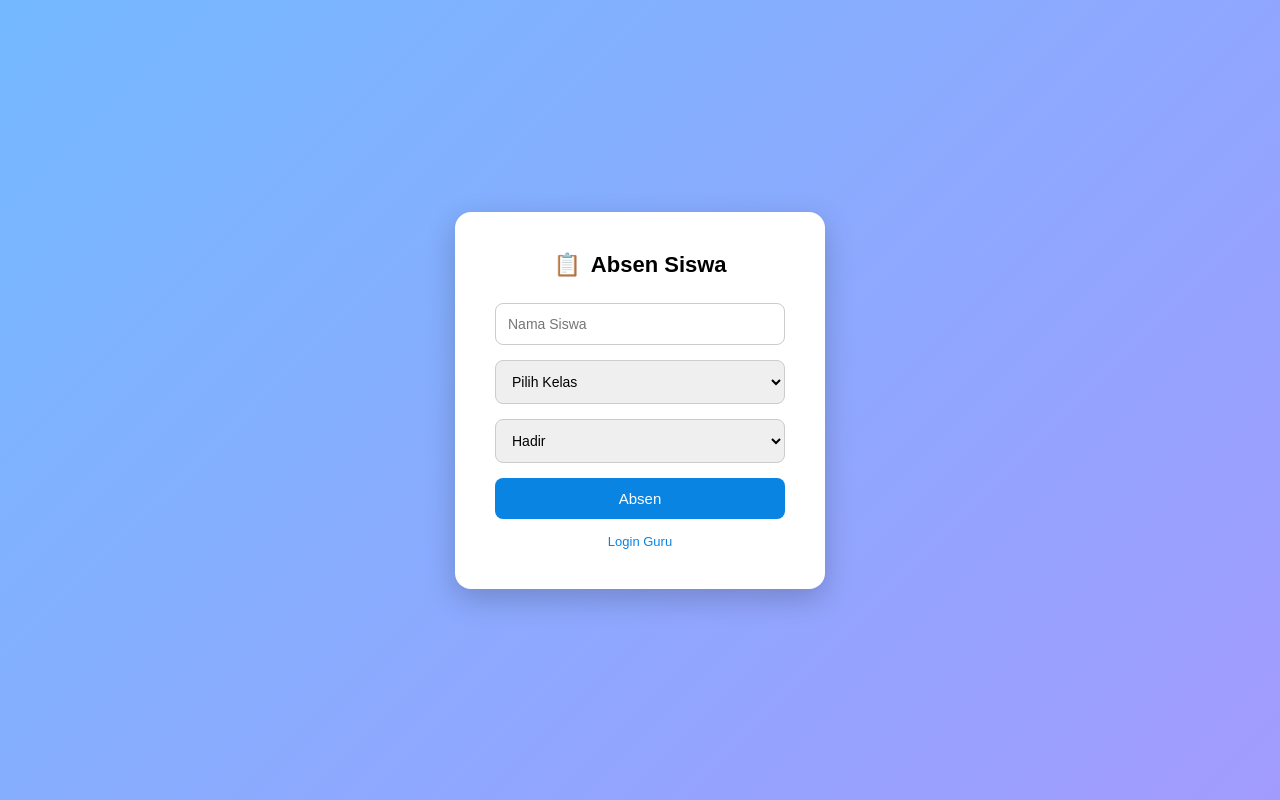
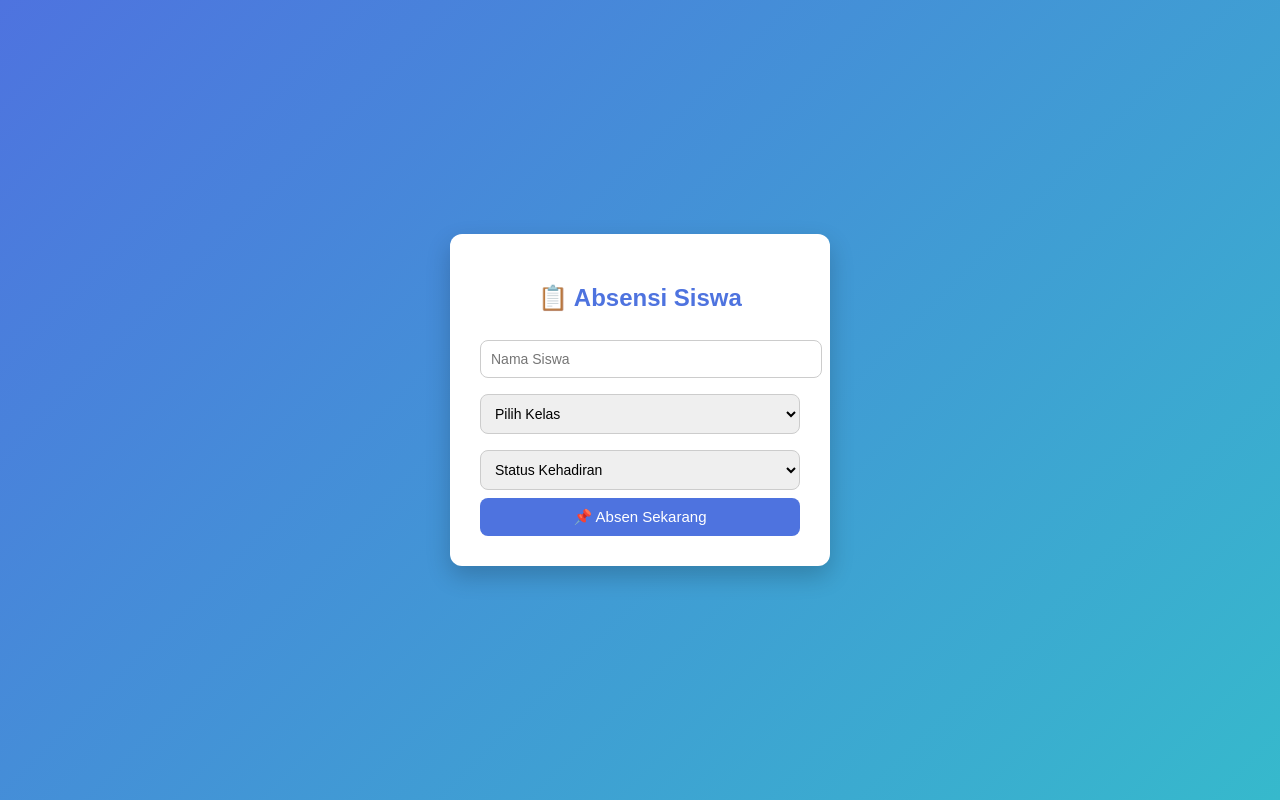
Before and after one commit to hestioctaviani810-star/absensi-sekolah, a Flask app: page / in a window 1280 px wide. Run offline with Flask 3, Linux system fonts and the light colour scheme.

Commit message:
update absen page

```diff
--- a/app.py
+++ b/app.py
@@ -1,8 +1,10 @@
 from flask import Flask, render_template, request, redirect, session, flash
 from flask_sqlalchemy import SQLAlchemy
 from datetime import datetime
+from flask import send_file
 import pandas as pd
 import os
+import io
 
 app = Flask(__name__)
 app.secret_key = "secret123"
@@ -124,9 +126,17 @@ def export():
         })
 
     df = pd.DataFrame(hasil)
-    df.to_excel("absensi.xlsx", index=False)
 
-    return "File Excel berhasil dibuat di folder project."
+    # buat file excel di memory
+    output = io.BytesIO()
+    df.to_excel(output, index=False)
+    output.seek(0)
+
+    return send_file(
+        output,
+        download_name="absensi_siswa.xlsx",
+        as_attachment=True
+    )
 
 # =========================
 # LOGOUT
--- a/templates/absen.html
+++ b/templates/absen.html
@@ -2,47 +2,38 @@
 <html lang="id">
 <head>
 <meta charset="UTF-8">
-<title>Absen Siswa</title>
+<title>Absensi Siswa</title>
 
 <style>
 
-*{
-margin:0;
-padding:0;
-box-sizing:border-box;
-font-family:Arial, Helvetica, sans-serif;
-}
-
 body{
+font-family: Arial, sans-serif;
+background: linear-gradient(135deg,#4e73df,#36b9cc);
 height:100vh;
 display:flex;
 justify-content:center;
 align-items:center;
-background:linear-gradient(135deg,#74b9ff,#a29bfe);
+margin:0;
 }
 
 .container{
 background:white;
-padding:40px;
-width:370px;
-border-radius:16px;
-box-shadow:0 10px 30px rgba(0,0,0,0.2);
+padding:30px;
+border-radius:12px;
+width:320px;
+box-shadow:0 10px 25px rgba(0,0,0,0.2);
 text-align:center;
 }
 
-.title{
-display:flex;
-justify-content:center;
-align-items:center;
-gap:10px;
-margin-bottom:25px;
-font-size:22px;
+h2{
+margin-bottom:20px;
+color:#4e73df;
 }
 
 input,select{
 width:100%;
-padding:12px;
-margin-bottom:15px;
+padding:10px;
+margin:8px 0;
 border-radius:8px;
 border:1px solid #ccc;
 font-size:14px;
@@ -50,38 +41,40 @@ font-size:14px;
 
 button{
 width:100%;
-padding:12px;
+padding:10px;
+background:#4e73df;
+color:white;
 border:none;
 border-radius:8px;
-background:#0984e3;
-color:white;
 font-size:15px;
 cursor:pointer;
 transition:0.3s;
 }
 
 button:hover{
-background:#0652DD;
-transform:scale(1.03);
+background:#2e59d9;
+transform:scale(1.05);
 }
 
 .success{
 background:#2ecc71;
 color:white;
 padding:10px;
-border-radius:6px;
-margin-bottom:15px;
+border-radius:8px;
+margin-bottom:10px;
 font-size:14px;
+animation:muncul 0.4s ease;
 }
 
-.link{
-margin-top:15px;
-font-size:13px;
+@keyframes muncul{
+from{
+opacity:0;
+transform:translateY(-10px);
 }
-
-.link a{
-text-decoration:none;
-color:#0984e3;
+to{
+opacity:1;
+transform:translateY(0);
+}
 }
 
 </style>
@@ -91,16 +84,26 @@ color:#0984e3;
 
 <div class="container">
 
-<div class="title">
-<span>📋</span>
-<b>Absen Siswa</b>
+<h2>📋 Absensi Siswa</h2>
+
+<!-- NOTIFIKASI -->
+{% with messages = get_flashed_messages() %}
+{% if messages %}
+
+<div class="success">
+✅ {{ messages[0] }}
 </div>
 
-{% if success %}
-<div class="success">
-Absen berhasil disimpan!
-</div>
+<audio id="notif">
+<source src="https://assets.mixkit.co/active_storage/sfx/2571/2571-preview.mp3">
+</audio>
+
+<script>
+document.getElementById("notif").play();
+</script>
+
 {% endif %}
+{% endwith %}
 
 <form method="POST">
 
@@ -108,55 +111,22 @@ Absen berhasil disimpan!
 
 <select name="kelas" required>
 <option value="">Pilih Kelas</option>
-<option>X-1</option>
-<option>X-2</option>
-<option>X-3</option>
-<option>X-4</option>
-<option>X-5</option>
-<option>X-6</option>
-<option>X-7</option>
-<option>X-8</option>
-<option>X-9</option>
-<option>X-10</option>
-
-<option>XI Saintek 1</option>
-<option>XI Saintek 2</option>
-<option>XI Sainkes 1</option>
-<option>XI Sainkes 2</option>
-<option>XI Sosek 1</option>
-<option>XI Sosek 2</option>
-<option>XI Soshum 1</option>
-<option>XI Soshum 2</option>
-<option>XI Soshum 3</option>
-<option>XI Soshum 4</option>
-
-<option>XII Saintek 1</option>
-<option>XII Saintek 2</option>
-<option>XII Sainkes 1</option>
-<option>XII Sainkes 2</option>
-<option>XII Sosek 1</option>
-<option>XII Sosek 2</option>
-<option>XII Soshum 1</option>
-<option>XII Soshum 2</option>
-<option>XII Soshum 3</option>
-<option>XII Soshum 4</option>
-<option>XII Soshum 5</option>
-
+<option>10</option>
+<option>11</option>
+<option>12</option>
 </select>
 
-<select name="status">
-<option value="Hadir">Hadir</option>
-<option value="Izin">Izin</option>
-<option value="Sakit">Sakit</option>
+<select name="status" required>
+<option value="">Status Kehadiran</option>
+<option>Hadir</option>
+<option>Izin</option>
+<option>Sakit</option>
+<option>Alpha</option>
 </select>
 
-<button type="submit">Absen</button>
+<button type="submit">📌 Absen Sekarang</button>
 
 </form>
-
-<div class="link">
-<a href="/login">Login Guru</a>
-</div>
 
 </div>
 
```
